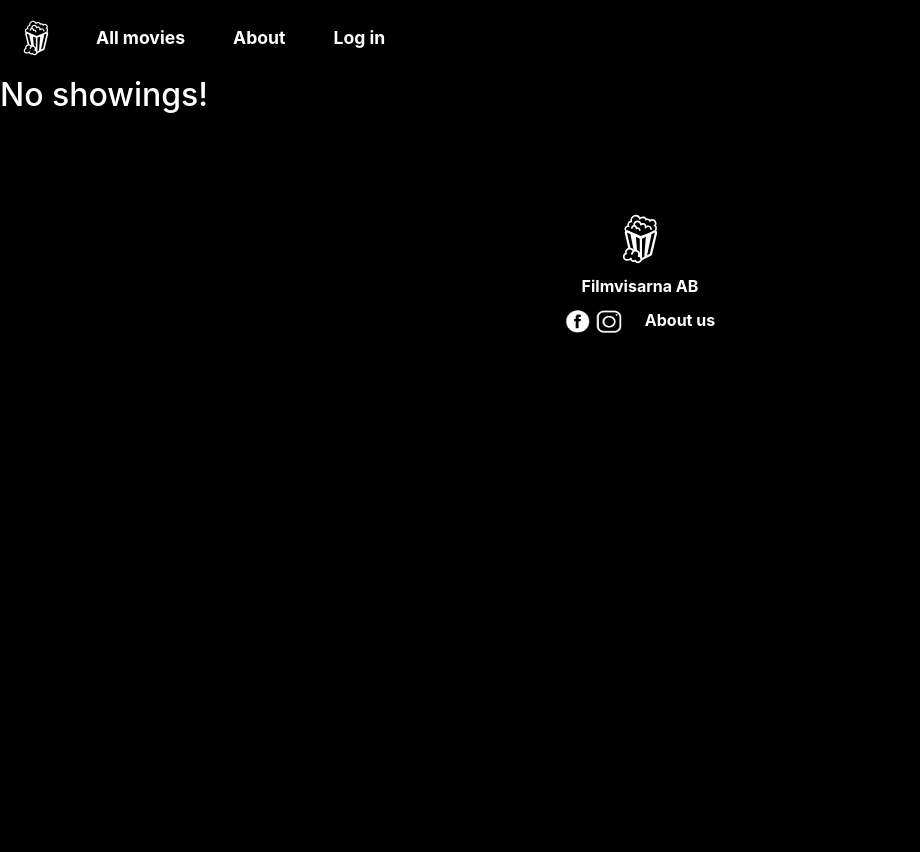
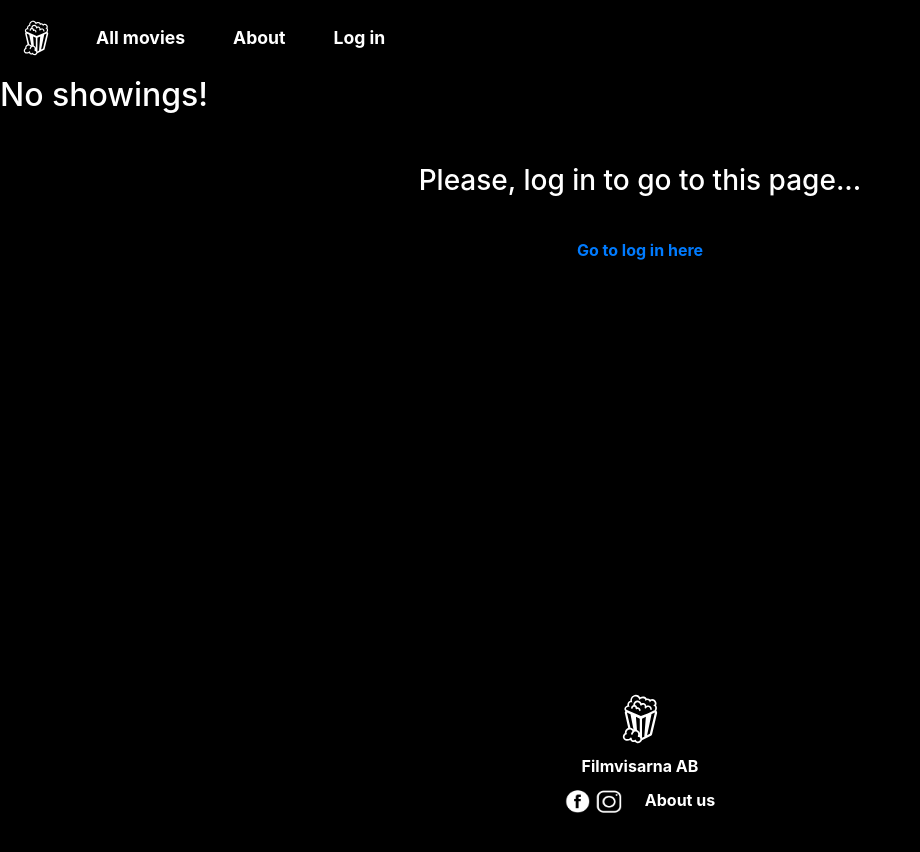
Before and after one commit to palmdaldaniel/Film-Mbapppe, a React (Create React App) app in the folder frontend/: page / in a window 1280 px wide. Shown: the top 852 px of the page, without its empty margins (0-920 px from the left). Before the commit the page ends 800 px from the top, so only its background shows below. Built offline with nearby package versions, Linux system fonts and the light colour scheme; no server answers.

Commit message:
Redirect to NotFound if user tries to go to path that does not exist

```diff
--- a/frontend/src/App.js
+++ b/frontend/src/App.js
@@ -45,6 +45,7 @@ function App() {
               <Route exact path="/notfound" component={NotFoundPage} />
               {/* <Route exact path="/confirmation" component={Confirmation} />  */}
               <ProtectedRoute exact path="/confirmation" component={Confirmation} />
+              <Route render={() => <NotFoundPage />} />
               <Footer />
             </BrowserRouter>
           </BookingContextProvider>
```
